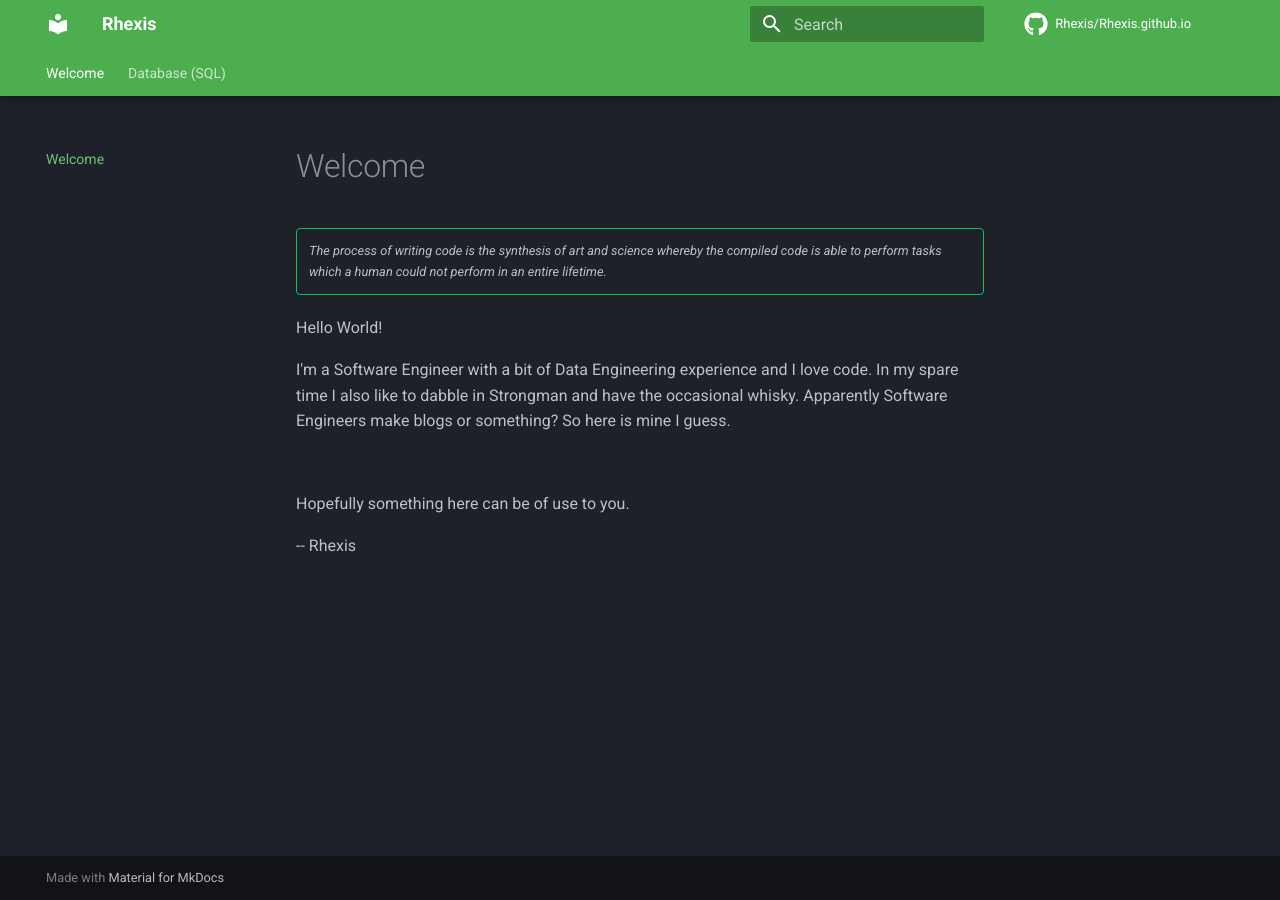
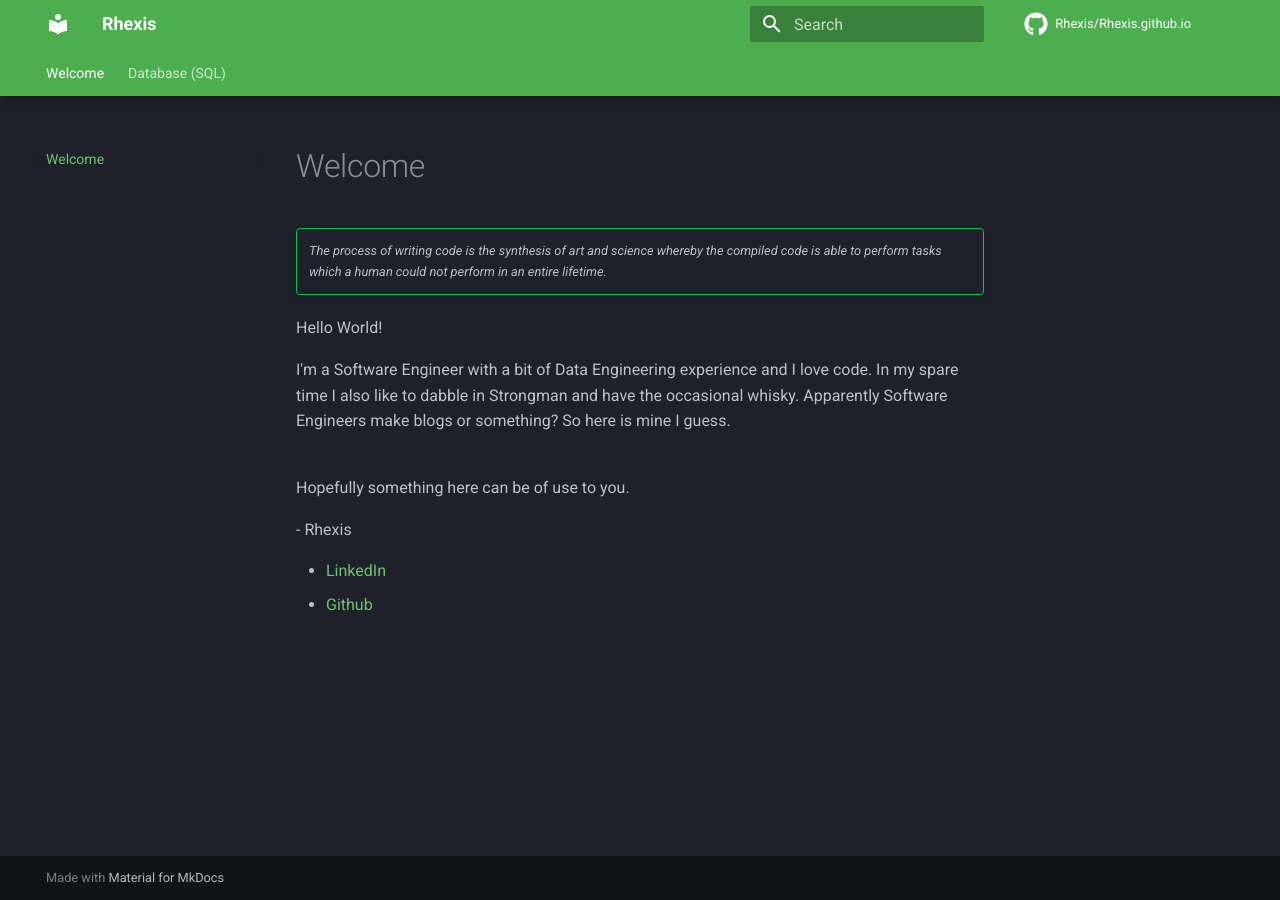
Before and after one commit to Rhexis/Rhexis.github.io, an MkDocs documentation site: the page built from docs/index.md, in a window 1280 px wide. Built offline with MkDocs 1.6.1 and Material for MkDocs 9.7.7, drawn with Linux system fonts in a browser that asks for light colours; comment, search, counter and statistics services are not loaded.

Commit message:
fix colors & add socials

```diff
--- a/docs/index.md
+++ b/docs/index.md
@@ -11,7 +11,9 @@ In my spare time I also like to dabble in Strongman and have the occasional whis
 Apparently Software Engineers make blogs or something? So here is mine I guess.
 
 <br/>
-
 Hopefully something here can be of use to you.
 
--- Rhexis
+\- Rhexis
+
+* [LinkedIn](https://au.linkedin.com/in/strong-and-pretty)
+* [Github](https://github.com/Rhexis)
--- a/mkdocs.yml
+++ b/mkdocs.yml
@@ -11,7 +11,7 @@ theme:
   palette:
     scheme: slate
     primary: green
-    accent: pink
+    accent: light green
   icon:
     repo: fontawesome/brands/github
   features:
```
